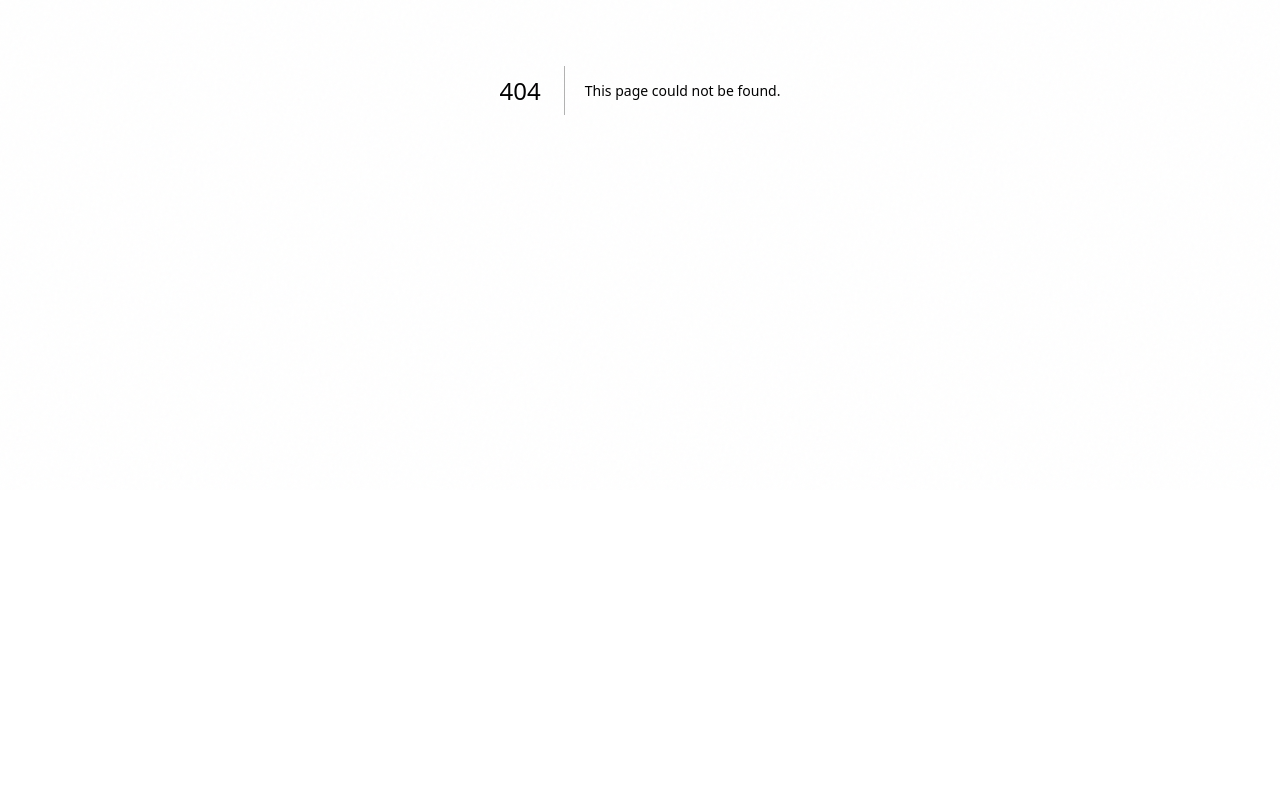
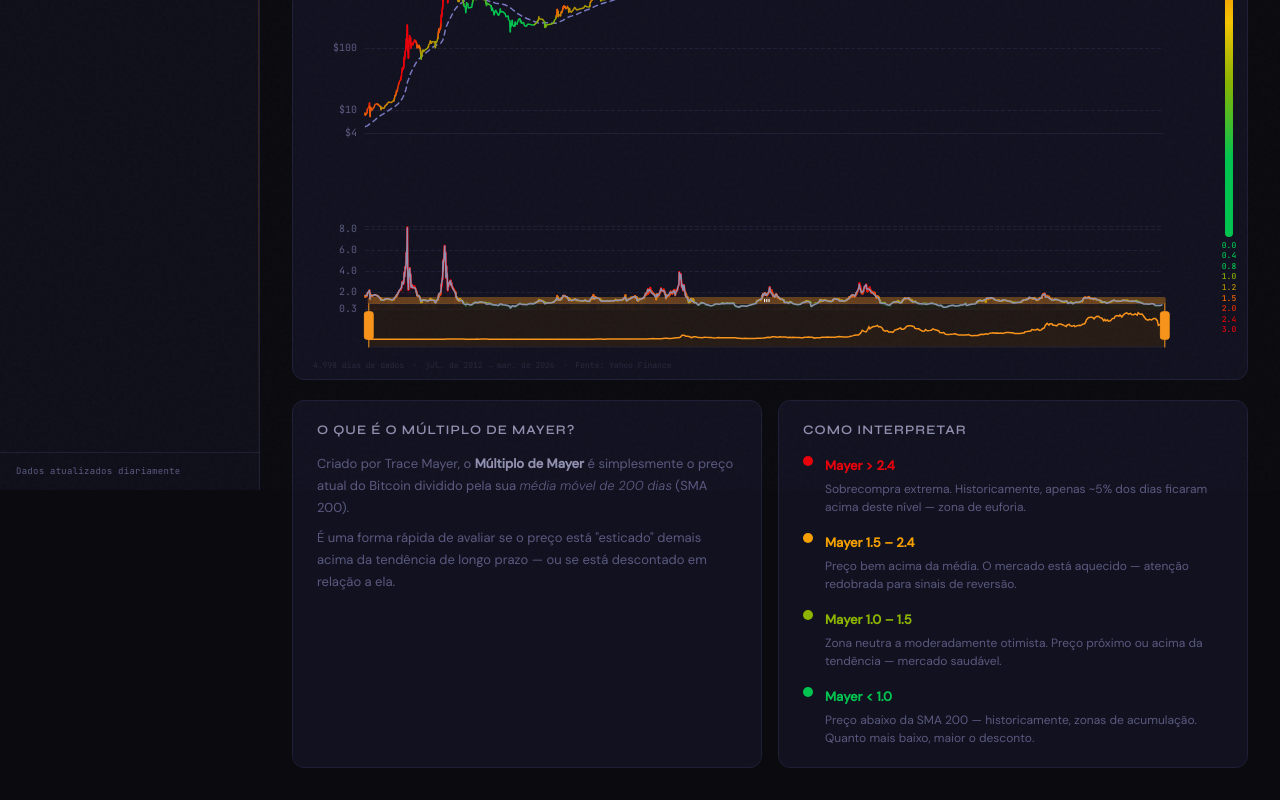
Before and after one commit to Chicoeth/btc-dashboard, a Next.js app in the folder btc-dashboard/frontend/: page /indicadores/multiplo-mayer in a window 1280 px wide. Before the commit this address had no page. Shown: the part 310-1110 px from the top of the page. Before the commit the page ends 800 px from the top, so only its background shows below. Built offline with nearby package versions, Linux system fonts and the light colour scheme.

Commit message:
chore: update multiplo-mayer.jsx

```diff
--- /dev/null
+++ b/btc-dashboard/frontend/src/pages/indicadores/multiplo-mayer.jsx
@@ -0,0 +1,117 @@
+import { useState, useEffect } from 'react';
+import Layout     from '../../components/Layout';
+import MayerChart from '../../components/charts/MayerChart';
+
+export default function MayerPage() {
+  const [priceData, setPriceData] = useState(null);
+  const [loading, setLoading]    = useState(true);
+  const [error, setError]        = useState(null);
+
+  useEffect(() => {
+    setLoading(true);
+    fetch('/api/price')
+      .then(r => r.json())
+      .then(d => {
+        setPriceData(d?.data ?? (Array.isArray(d) ? d : []));
+        setLoading(false);
+      })
+      .catch(e => { setError(e.message); setLoading(false); });
+  }, []);
+
+  return (
+    <Layout title="Múltiplo de Mayer" subtitle="Preço ÷ SMA 200 · Avaliação relativa à média de longo prazo">
+      <div className="page-card">
+        <MayerChart priceData={priceData} loading={loading} error={error} />
+      </div>
+      <div className="info-panel">
+        <div className="info-section">
+          <h3>O que é o Múltiplo de Mayer?</h3>
+          <p>
+            Criado por Trace Mayer, o <strong>Múltiplo de Mayer</strong> é simplesmente o preço
+            atual do Bitcoin dividido pela sua <em>média móvel de 200 dias</em> (SMA 200).
+          </p>
+          <p>
+            É uma forma rápida de avaliar se o preço está "esticado" demais acima da tendência
+            de longo prazo — ou se está descontado em relação a ela.
+          </p>
+        </div>
+        <div className="info-section">
+          <h3>Como interpretar</h3>
+          <div className="zone-rows">
+            <div className="zone-row">
+              <span className="dot" style={{ background: '#e8000a' }} />
+              <div>
+                <strong style={{ color: '#e8000a' }}>Mayer {'>'} 2.4</strong>
+                <p>Sobrecompra extrema. Historicamente, apenas ~5% dos dias ficaram acima deste nível — zona de euforia.</p>
+              </div>
+            </div>
+            <div className="zone-row">
+              <span className="dot" style={{ background: '#f5a000' }} />
+              <div>
+                <strong style={{ color: '#f5a000' }}>Mayer 1.5 – 2.4</strong>
+                <p>Preço bem acima da média. O mercado está aquecido — atenção redobrada para sinais de reversão.</p>
+              </div>
+            </div>
+            <div className="zone-row">
+              <span className="dot" style={{ background: '#8cb400' }} />
+              <div>
+                <strong style={{ color: '#8cb400' }}>Mayer 1.0 – 1.5</strong>
+                <p>Zona neutra a moderadamente otimista. Preço próximo ou acima da tendência — mercado saudável.</p>
+              </div>
+            </div>
+            <div className="zone-row">
+              <span className="dot" style={{ background: '#00c44f' }} />
+              <div>
+                <strong style={{ color: '#00c44f' }}>Mayer {'<'} 1.0</strong>
+                <p>Preço abaixo da SMA 200 — historicamente, zonas de acumulação. Quanto mais baixo, maior o desconto.</p>
+              </div>
+            </div>
+          </div>
+        </div>
+      </div>
+
+      <style jsx>{`
+        .page-card {
+          background: var(--bg-card);
+          border: 1px solid var(--border-subtle);
+          border-radius: 12px;
+          overflow: hidden;
+          margin-bottom: 20px;
+        }
+        .info-panel {
+          display: grid;
+          grid-template-columns: 1fr 1fr;
+          gap: 16px;
+        }
+        @media (max-width: 900px) { .info-panel { grid-template-columns: 1fr; } }
+        .info-section {
+          background: var(--bg-card);
+          border: 1px solid var(--border-subtle);
+          border-radius: 12px;
+          padding: 20px 24px;
+        }
+        .info-section h3 {
+          font-family: var(--font-display);
+          font-size: 13px;
+          font-weight: 600;
+          color: var(--text-secondary);
+          text-transform: uppercase;
+          letter-spacing: 0.08em;
+          margin: 0 0 12px;
+        }
+        .info-section p {
+          font-size: 13px;
+          color: var(--text-muted);
+          line-height: 1.7;
+          margin: 0 0 8px;
+        }
+        .info-section strong { color: var(--text-secondary); }
+        .zone-rows { display: flex; flex-direction: column; gap: 14px; }
+        .zone-row { display: flex; gap: 12px; align-items: flex-start; }
+        .zone-row .dot { width: 10px; height: 10px; border-radius: 50%; flex-shrink: 0; margin-top: 3px; }
+        .zone-row div p { font-size: 12px; color: var(--text-muted); margin: 3px 0 0; line-height: 1.5; }
+        .zone-row strong { font-size: 13px; }
+      `}</style>
+    </Layout>
+  );
+}
```
